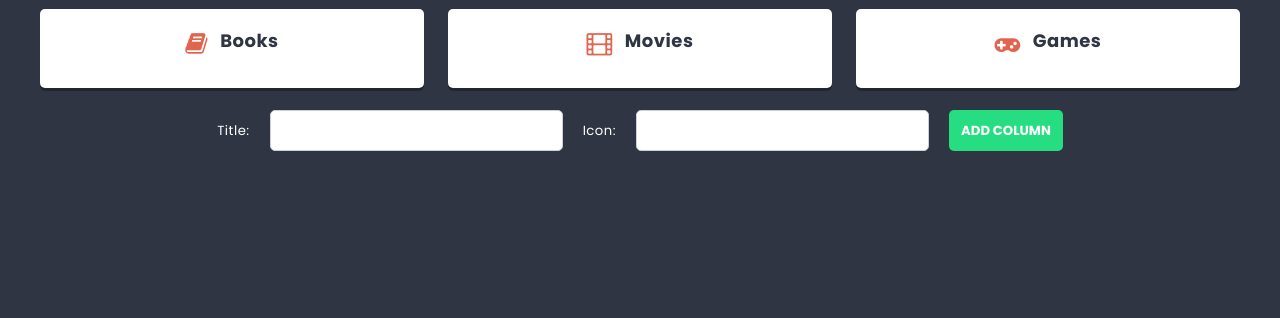
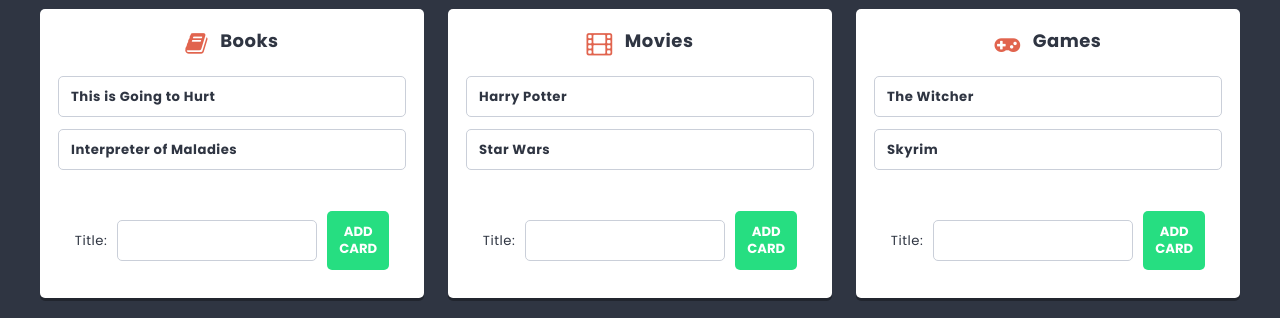
Before and after one commit to LukaszLewandowski91/first-react, a React (Create React App) app: page / in a window 1280 px wide. Shown: the part 532-850 px from the top of the page. Before the commit the page ends 800 px from the top, so only its background shows below. Built offline with nearby package versions, Linux system fonts and the light colour scheme.

Commit message:
add CardForm.js with styles

```diff
--- /dev/null
+++ b/src/components/Card/Card.js
@@ -0,0 +1,7 @@
+import styles from "./Card.module.scss";
+
+const Card = (props) => {
+  return <li className={styles.card}>{props.title}</li>;
+};
+
+export default Card;
--- /dev/null
+++ b/src/components/Card/Card.module.scss
@@ -0,0 +1,13 @@
+@import "../../styles/settings.scss";
+
+.card {
+  position: relative;
+  background: $color-light;
+  border: 1px solid lighten($color-dark, 60%);
+  padding: $base-size;
+  margin: 0 0 $base-size 0;
+  border-radius: $radius;
+  display: flex;
+  justify-content: space-between;
+  font-weight: bold;
+}
--- /dev/null
+++ b/src/components/CardForm/CardForm.js
@@ -0,0 +1,24 @@
+import { useState } from "react";
+import styles from "./CardForm.module.scss";
+import TextInput from "../TextInput/TextInput";
+import Button from "../Button/Button";
+
+const CardForm = (props) => {
+  const [title, setTitle] = useState("");
+
+  const handleSubmit = (e) => {
+    e.preventDefault();
+    props.action({ title: title }, props.columnId, props.addCard);
+    setTitle("");
+  };
+
+  return (
+    <form className={styles.cardForm} onSubmit={handleSubmit}>
+      <label>Title:</label>
+      <TextInput value={title} onChange={(e) => setTitle(e.target.value)} />
+      <Button>Add card</Button>
+    </form>
+  );
+};
+
+export default CardForm;
--- /dev/null
+++ b/src/components/CardForm/CardForm.module.scss
@@ -0,0 +1,17 @@
+.cardForm {
+  display: flex;
+  justify-content: center;
+  align-items: center;
+  padding: 10px;
+
+  label {
+    margin: 0 10px;
+  }
+
+  input {
+    margin: 0;
+  }
+  button {
+    margin: 0 10px;
+  }
+}
--- a/src/components/Column/Column.js
+++ b/src/components/Column/Column.js
@@ -1,4 +1,6 @@
 import styles from "./Column.module.scss";
+import Card from "../Card/Card";
+import CardForm from "../CardForm/CardForm";
 
 const Column = (props) => {
   return (
@@ -7,6 +9,12 @@
         <span className={styles.icon + " fa fa-" + props.icon}></span>
         {props.title}
       </h2>
+      <ul className={styles.cards}>
+        {props.cards.map((card) => (
+          <Card key={card.id} title={card.title} />
+        ))}
+      </ul>
+      <CardForm columnId={props.id} action={props.addCard} />
     </article>
   );
 };
--- a/src/components/List/List.js
+++ b/src/components/List/List.js
@@ -2,21 +2,61 @@
 import Column from "../Column/Column";
 import ColumnForm from "../ColumnForm/ColumnForm";
 import { useState } from "react";
-import { useEffect } from "react";
 import shortid from "shortid";
 
 const List = () => {
   const [columns, setColumns] = useState([
-    { id: 1, title: "Books", icon: "book" },
-    { id: 2, title: "Movies", icon: "film" },
-    { id: 3, title: "Games", icon: "gamepad" },
+    {
+      id: 1,
+      title: "Books",
+      icon: "book",
+      cards: [
+        { id: 1, title: "This is Going to Hurt" },
+        { id: 2, title: "Interpreter of Maladies" },
+      ],
+    },
+    {
+      id: 2,
+      title: "Movies",
+      icon: "film",
+      cards: [
+        { id: 1, title: "Harry Potter" },
+        { id: 2, title: "Star Wars" },
+      ],
+    },
+    {
+      id: 3,
+      title: "Games",
+      icon: "gamepad",
+      cards: [
+        { id: 1, title: "The Witcher" },
+        { id: 2, title: "Skyrim" },
+      ],
+    },
   ]);
 
   const addColumn = (newColumn) => {
     setColumns([
       ...columns,
-      { id: shortid(), title: newColumn.title, icon: newColumn.icon },
+      {
+        id: shortid(),
+        title: newColumn.title,
+        icon: newColumn.icon,
+        cards: [],
+      },
     ]);
+  };
+
+  const addCard = (newCard, columnId) => {
+    const columnsUpdated = columns.map((column) => {
+      if (column.id === columnId)
+        return {
+          ...column,
+          cards: [...column.cards, { id: shortid(), title: newCard.title }],
+        };
+      else return column;
+    });
+    setColumns(columnsUpdated);
   };
 
   return (
@@ -33,8 +73,11 @@
         {columns.map((column) => (
           <Column
             key={column.id}
+            id={column.id}
             title={column.title}
             icon={column.icon}
+            cards={column.cards}
+            addCard={addCard}
           ></Column>
         ))}
       </section>
```
